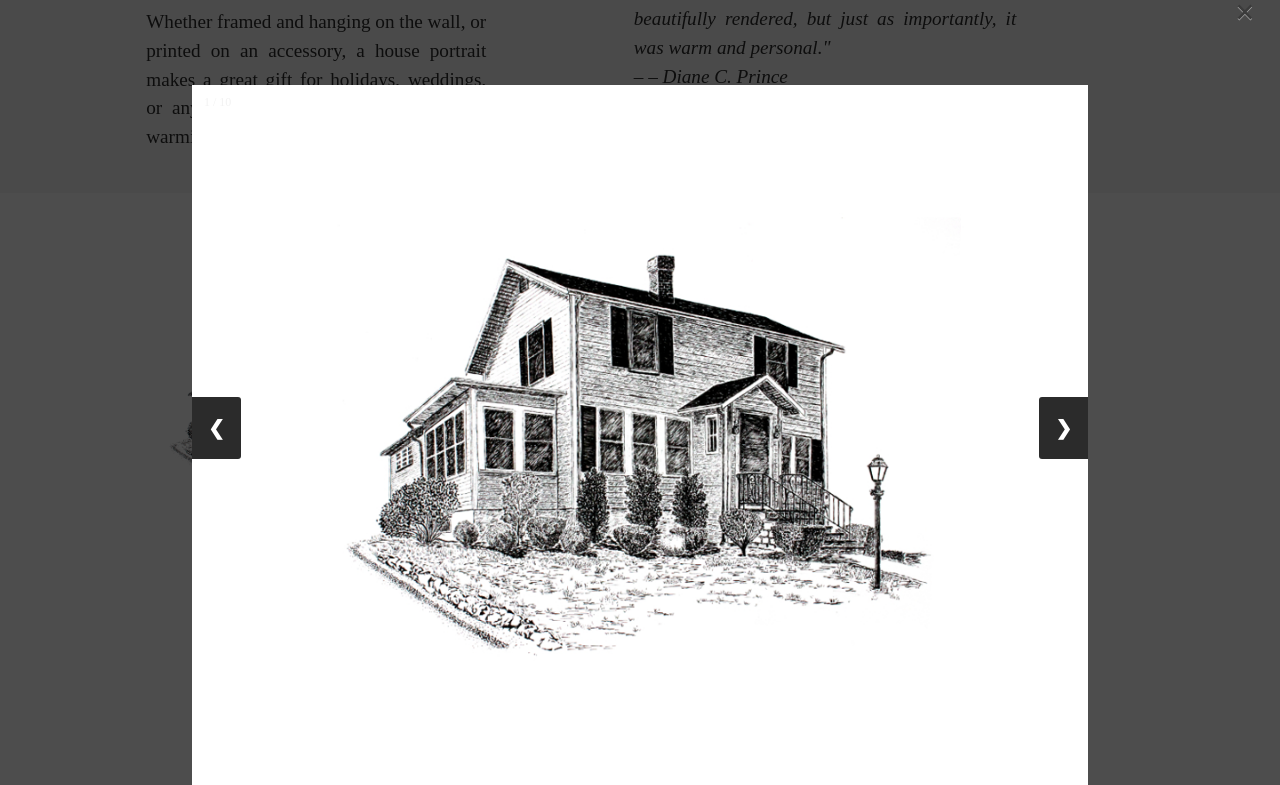
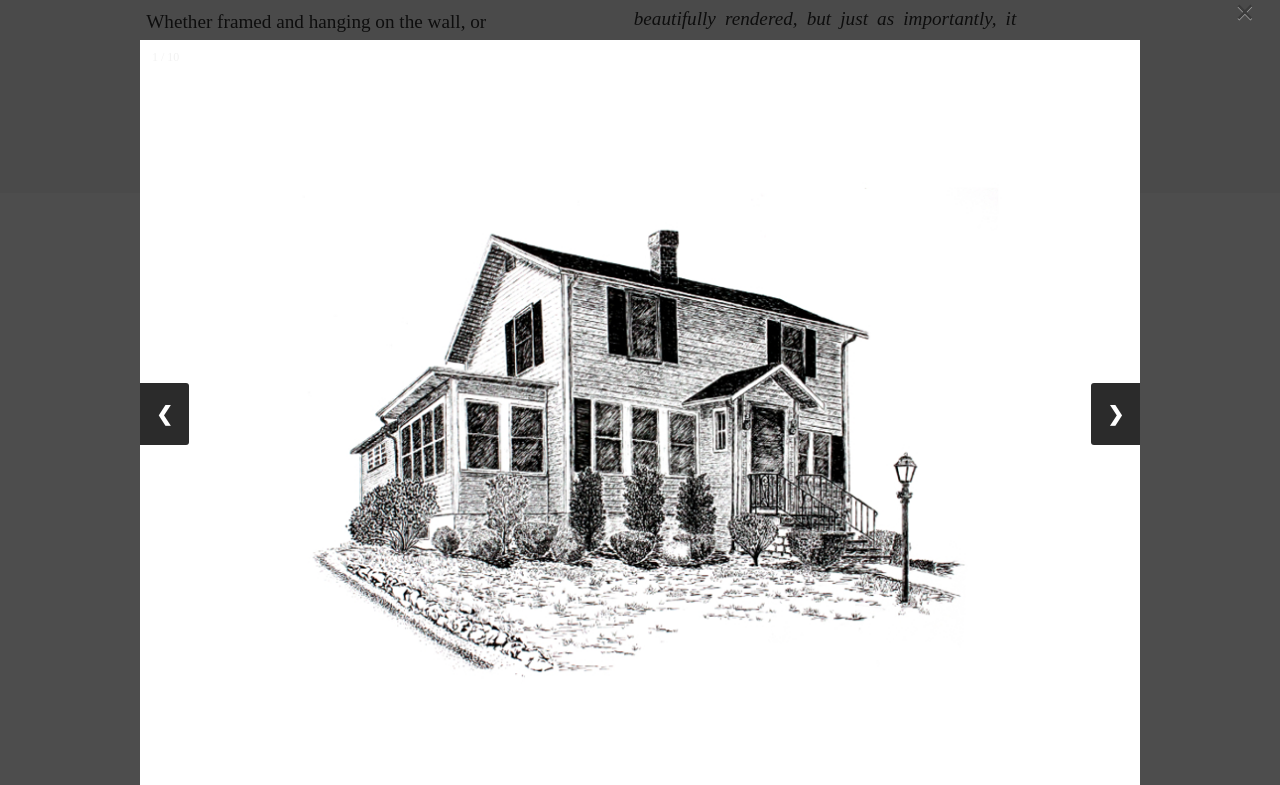
Before and after one commit to mnartstuff/ag-houseportraits, a plain HTML site: page gallery.html in a window 1280 px wide. Both pictures are taken after a click on the picture 330 px from the left and 928 px from the top of the page. Shown: the part 543-1328 px from the top of the page. Drawn offline with nearby package versions, Linux system fonts and the light colour scheme; a web font is replaced by a local one.

Commit message:
Update light-style.css

```diff
--- a/css/light-style.css
+++ b/css/light-style.css
@@ -19,11 +19,11 @@
   display: none;
   position: fixed;
   z-index: 1;
-  padding-top: 100px;
+  padding-top: 55px;
   left: 0;
   top: 0;
   width: 100%;
-  height: 100%;
+  /* height: 100%; */
   overflow: auto;
   background-color: #000000b2;
 }
@@ -34,8 +34,8 @@
   background-color: #fefefe;
   margin: auto;
   padding: 0;
-  width: 70%;
-  max-width: 1200px;
+  width: 90%;
+  max-width: 1000px;
 }
 
 /* The Close Button */
@@ -100,13 +100,13 @@
   top: 0;
 }
 
-/* Caption text */
+/* Caption text
 .caption-container {
   text-align: center;
   background-color: black;
   padding: 2px 16px;
   color: white;
-}
+} */
 
 img.demo {
   opacity: 0.6;
```
